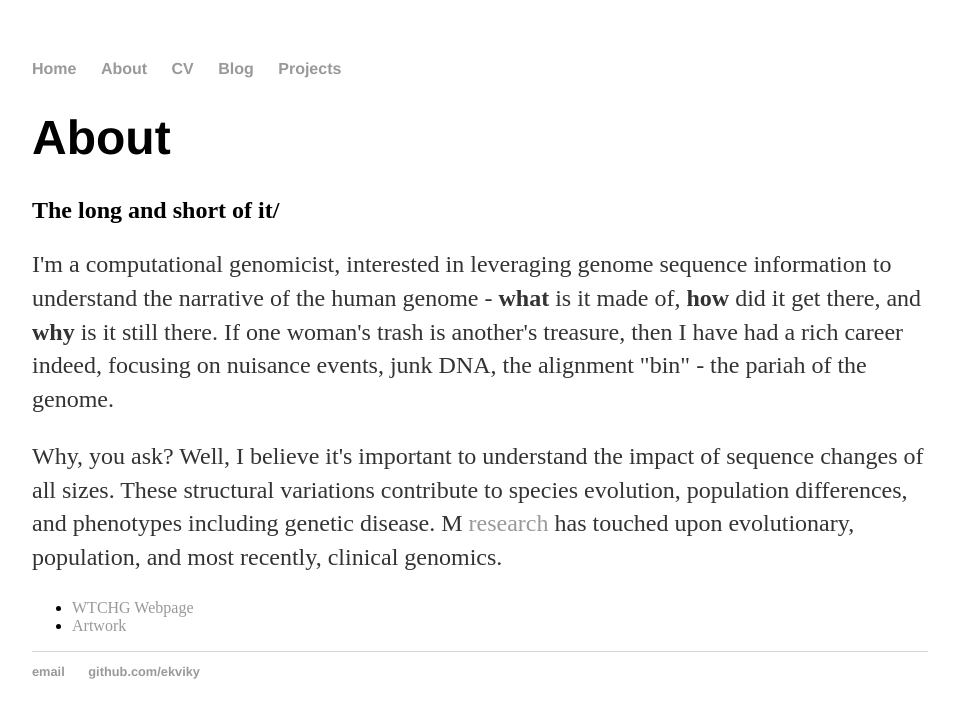
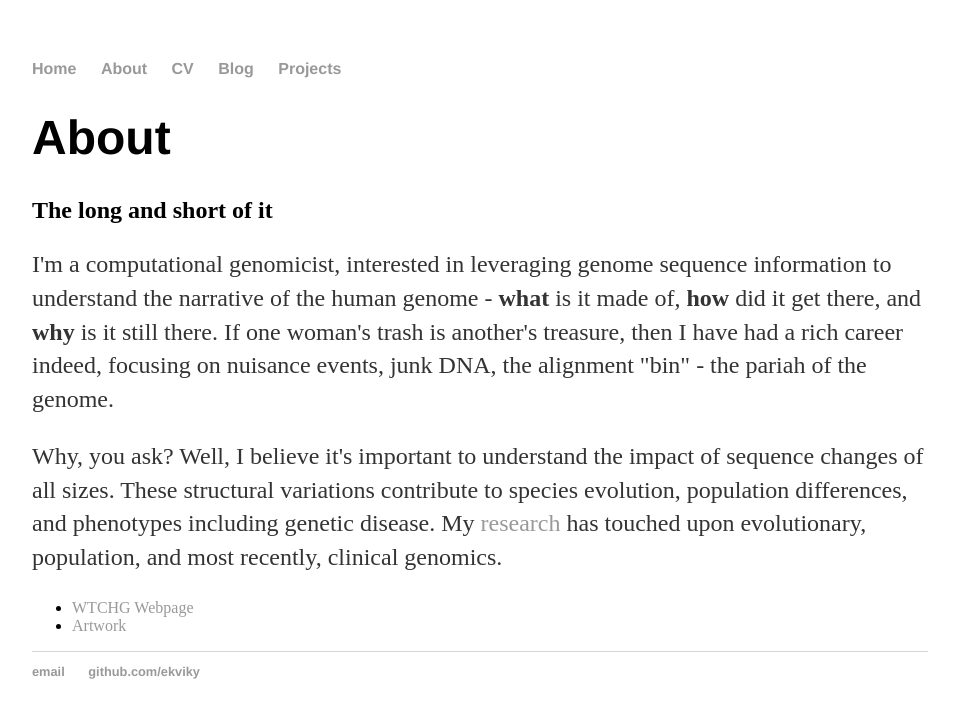
Before and after one commit to ekviky/ekviky.github.io, a Jekyll site: the page built from about/index.html, in a window 1280 px wide. Shown: the top 718 px of the page, without its empty margins (160-1119 px from the left). Built offline with Jekyll 4.4.1, drawn with Linux system fonts in a browser that asks for light colours.

```diff
--- a/about/index.html
+++ b/about/index.html
@@ -5,9 +5,9 @@ title: About ekviky
 
 	<div class="about">
 		<h1>About</h1>
-		<h2>The long and short of it/</h2>
+		<h2>The long and short of it</h2>
 		<p>I'm a computational genomicist, interested in leveraging genome sequence information to understand the narrative of the human genome - <strong>what</strong> is it made of, <strong>how</strong> did it get there, and <strong>why</strong> is it still there. If one woman's trash is another's treasure, then I have had a rich career indeed, focusing on nuisance events, junk DNA, the alignment "bin" - the pariah of the genome.<p>
-		<p>Why, you ask? Well, I believe it's important to understand the impact of sequence changes of all sizes. These structural variations contribute to species evolution, population differences, and phenotypes including genetic disease. M <a href="/projects">research</a> has touched upon evolutionary, population, and most recently, clinical genomics.<p>
+		<p>Why, you ask? Well, I believe it's important to understand the impact of sequence changes of all sizes. These structural variations contribute to species evolution, population differences, and phenotypes including genetic disease. My <a href="/projects">research</a> has touched upon evolutionary, population, and most recently, clinical genomics.<p>
 
 		<ul class="contacts">
 			<li><a href="http://www.well.ox.ac.uk/dr-erika-kvikstad">WTCHG Webpage</a></li>
```
Also changed, not shown: 1 other file.
